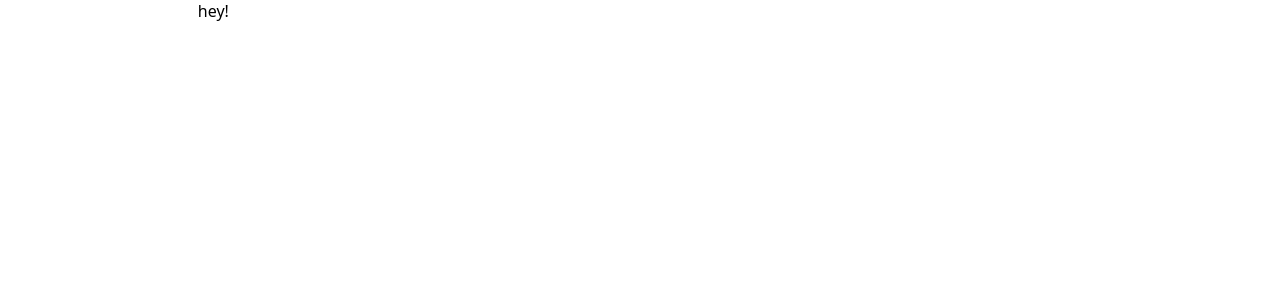
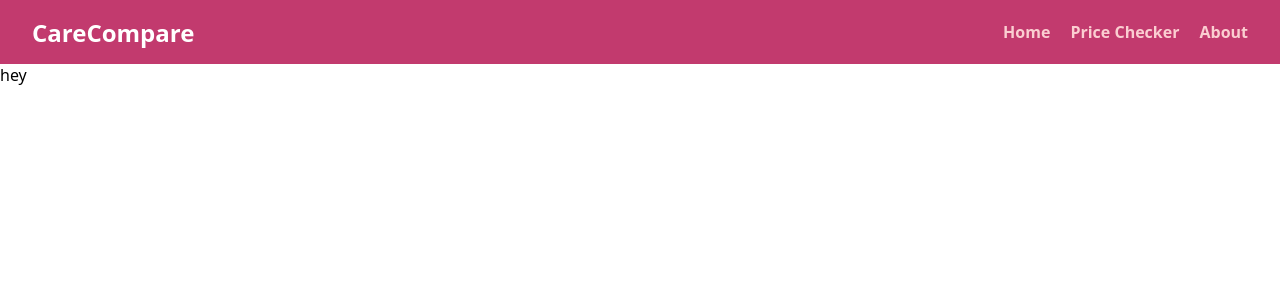
Before and after one commit to crispynoodlesoup/CareCompare, a React (Vite) app: page / in a window 1280 px wide. Shown: the top 300 px of the page. Built offline with nearby package versions, Linux system fonts and the light colour scheme.

Commit message:
create navbar (not functional)

```diff
--- a/src/App.jsx
+++ b/src/App.jsx
@@ -1,12 +1,12 @@
 import style from "./style.module.css";
+import Nav from "./components/nav/nav";
 
 function App() {
   return (
-    <>
-      <div className={style.pageContainer}>
-        hey!
-      </div>
-    </>
+    <div className={style.pageContainer}>
+      <Nav></Nav>
+      <div>hey</div>
+    </div>
   )
 }
 
--- a/src/components/nav/Nav.jsx
+++ b/src/components/nav/Nav.jsx
@@ -1,23 +1,24 @@
 import navStyle from "./nav.module.css";
 
 function NavLink({ link, text }) {
-    return (
-        <li className={navStyle.navLink}>
-           <a href={link}>{text}</a>
-        </li>
-    )
+  return (
+    <li className={navStyle.navLink}>
+      <a href={link}>{text}</a>
+    </li>
+  );
 }
 
 function Nav() {
   return (
     <nav>
+      <h2>CareCompare</h2>
       <ul>
-        <NavLink link="./" text="Home"/>
-        <NavLink link="./" text="Price Checker"/>
-        <NavLink link="./" text="About"/>
+        <NavLink link="./" text="Home" />
+        <NavLink link="./" text="Price Checker" />
+        <NavLink link="./" text="About" />
       </ul>
     </nav>
-  )
+  );
 }
 
 export default Nav;
--- a/src/components/nav/nav.module.css
+++ b/src/components/nav/nav.module.css
@@ -0,0 +1,38 @@
+nav {
+  height: 100%;
+  background-color: #c23a6e;
+  display: flex;
+
+  justify-content: space-between;
+  align-items: center;
+}
+
+h2 {
+  padding: 0 32px;
+  color: white;
+}
+
+nav ul {
+  padding: 0 32px;
+  display: flex;
+  gap: 20px;
+  align-items: center;
+}
+
+a {
+    color: #fbced1;
+    font-weight: bold;
+    transition: all 0.15s;
+}
+
+a:hover {
+    color: #ffffff;
+}
+
+a:active {
+    color: #b1b1b1;
+}
+
+.selectedLink {
+    color: #ffffff;
+}
--- a/src/style.module.css
+++ b/src/style.module.css
@@ -16,7 +16,23 @@ body {
   width: 100%;
   overflow: hidden;
   display: grid;
-  justify-items: center;
   grid-template-columns: 1fr 2fr;
-  grid-template-rows: 100vh;
+  grid-template-rows: 64px 1fr;
 }
+
+ul {
+  list-style: none;
+}
+
+nav {
+  grid-column: 1 / 3;
+}
+
+a {
+  text-decoration: none;
+  color: black;
+}
+
+a:hover {
+  color: #c2c2c2;
+}
```
